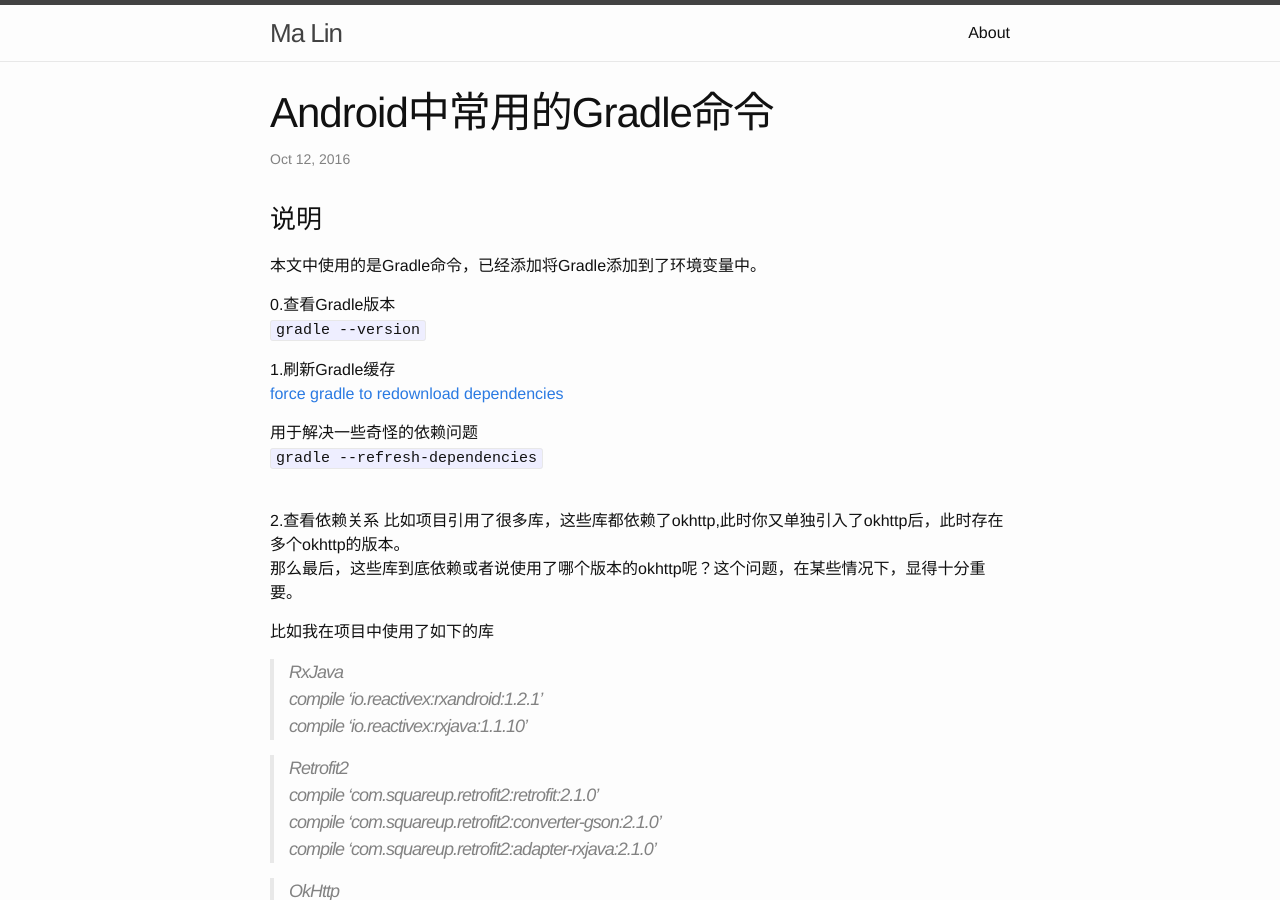
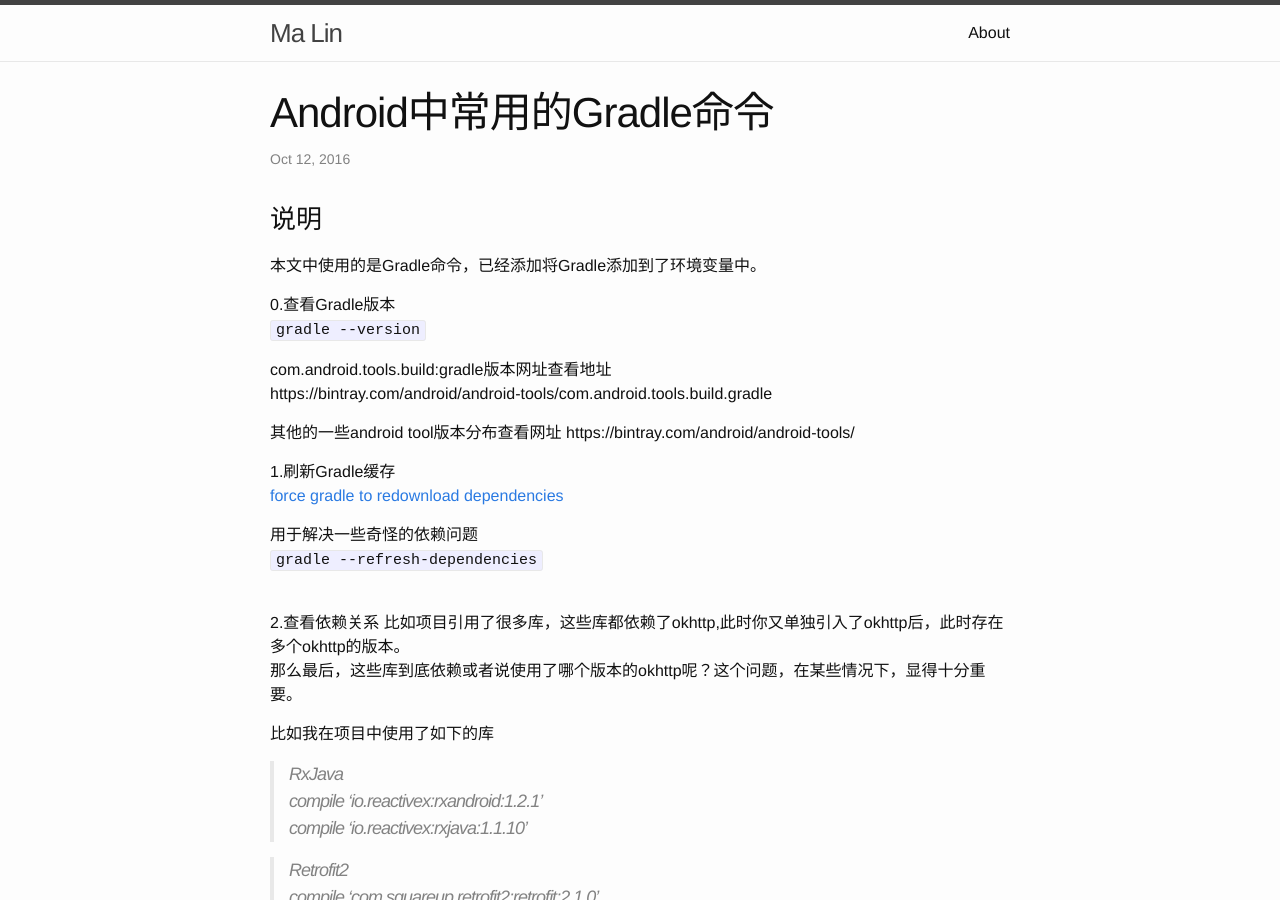
Before and after one commit to androidmalin/androidmalin.github.io, a Jekyll site: the page built from _posts/2016-10-12-my-five-arcticle.markdown, in a window 1280 px wide and 900 px high. Built offline with Jekyll 4.4.1, drawn with Linux system fonts in a browser that asks for light colours.

Commit message:
update the acticle of gradle

```diff
--- a/_posts/2016-10-12-my-five-arcticle.markdown
+++ b/_posts/2016-10-12-my-five-arcticle.markdown
@@ -10,6 +10,11 @@ categories: Ma Lin update
 0.查看Gradle版本<br/>
 `gradle --version`
 
+com.android.tools.build:gradle版本网址查看地址<br/>
+https://bintray.com/android/android-tools/com.android.tools.build.gradle<br/>
+
+其他的一些android tool版本分布查看网址
+https://bintray.com/android/android-tools/<br/>
 
 1.刷新Gradle缓存<br/>
 [force gradle to redownload dependencies](http:stackoverflow.com/questions/13565082/how-can-i-force-gradle-to-redownload-dependencies#)<br/>
```
